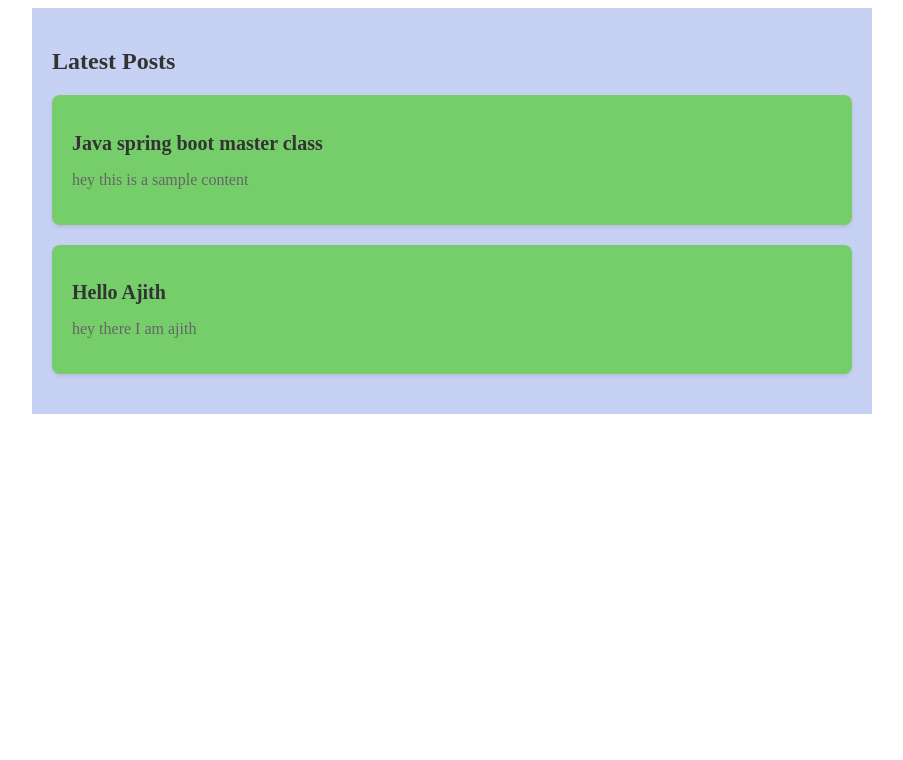
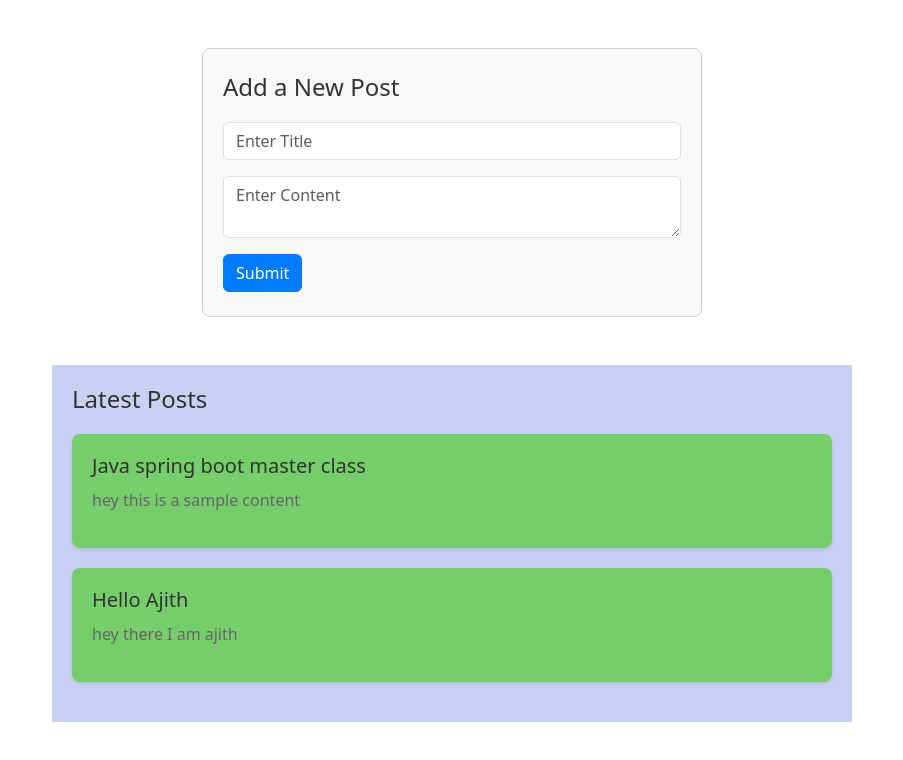
Before and after one commit to Ajithkrkd/react-redux, a React (Vite) app: page / in a window 1280 px wide. Shown: the top 760 px of the page, without its empty margins (188-1091 px from the left). Built offline with nearby package versions, Linux system fonts and the light colour scheme.

Commit message:
post adding done

```diff
--- a/src/App.jsx
+++ b/src/App.jsx
@@ -1,6 +1,7 @@
 
 
 import './App.css'
+import AddPostForm from './features/posts/AddPostForm'
 import PostsList from './features/posts/PostsList'
 
 function App() {
@@ -9,6 +10,7 @@ function App() {
   return (
     <>
       <main>
+        <AddPostForm/>
         <PostsList/>
       </main>
     </>
--- /dev/null
+++ b/src/features/posts/AddPostForm.jsx
@@ -0,0 +1,55 @@
+import React, { useState } from 'react';
+import { useDispatch } from 'react-redux';
+import { nanoid } from '@reduxjs/toolkit';
+import { postAdd } from './postsSlice';
+import 'bootstrap/dist/css/bootstrap.min.css';
+import './postsList.css'; // Import your CSS file for styling
+
+function AddPostForm() {
+    const [title, setTitle] = useState("");
+    const [content, setContent] = useState("");
+    const dispatch = useDispatch();
+
+    const savePost = () => {
+        if (title.trim() === "" || content.trim() === "") {
+            return;
+        } else {
+            dispatch(
+                postAdd(nanoid(),title,content)
+            );
+            setContent("");
+            setTitle("");
+        }
+    }
+
+    return (
+        <div className="add-post-form-container py-4 my-5">
+            <h1 className="add-post-form-title">Add a New Post</h1>
+            <input
+                className="form-control mb-3"
+                type="text"
+                id="postTitle"
+                name="title"
+                value={title}
+                placeholder="Enter Title"
+                onChange={(e) => { setTitle(e.target.value) }}
+            />
+            <textarea
+                className="form-control mb-3"
+                id="postContent"
+                name="content"
+                value={content}
+                placeholder="Enter Content"
+                onChange={(e) => { setContent(e.target.value) }}
+            />
+            <button
+                className="btn btn-primary"
+                onClick={savePost}
+            >
+                Submit
+            </button>
+        </div>
+    );
+}
+
+export default AddPostForm;
--- a/src/features/posts/postsList.css
+++ b/src/features/posts/postsList.css
@@ -29,3 +29,33 @@
     font-size: 16px;
     color: #666;
   }
+
+  .add-post-form-container {
+    max-width: 500px;
+    margin: 0 auto;
+    padding: 20px;
+    border: 1px solid #ccc;
+    border-radius: 8px;
+    background-color: #f9f9f9;
+}
+
+.add-post-form-title {
+    font-size: 24px;
+    color: #333;
+    margin-bottom: 20px;
+}
+
+.form-control {
+    border-radius: 5px;
+}
+
+.btn-primary {
+    background-color: #007bff;
+    border-color: #007bff;
+    color: #fff;
+}
+
+.btn-primary:hover {
+    background-color: #0056b3;
+    border-color: #0056b3;
+}
--- a/src/features/posts/postsSlice.js
+++ b/src/features/posts/postsSlice.js
@@ -9,10 +9,23 @@ const postsSlice = createSlice({
     name: "posts",
     initialState,
     reducers: {
-
+        postAdd :{
+            reducer (state, action) {
+                state.push(action.payload)
+        },
+            prepare(id,title,content){
+                return {
+                    payload: {
+                        id: id,
+                        title: title,
+                        content: content
+                    }
+                }
+            }
+        },
     }
 })
 
 export const getAllPosts = (state) => state.posts;
-
+export const {postAdd} = postsSlice.actions;
 export default postsSlice.reducer;
```
